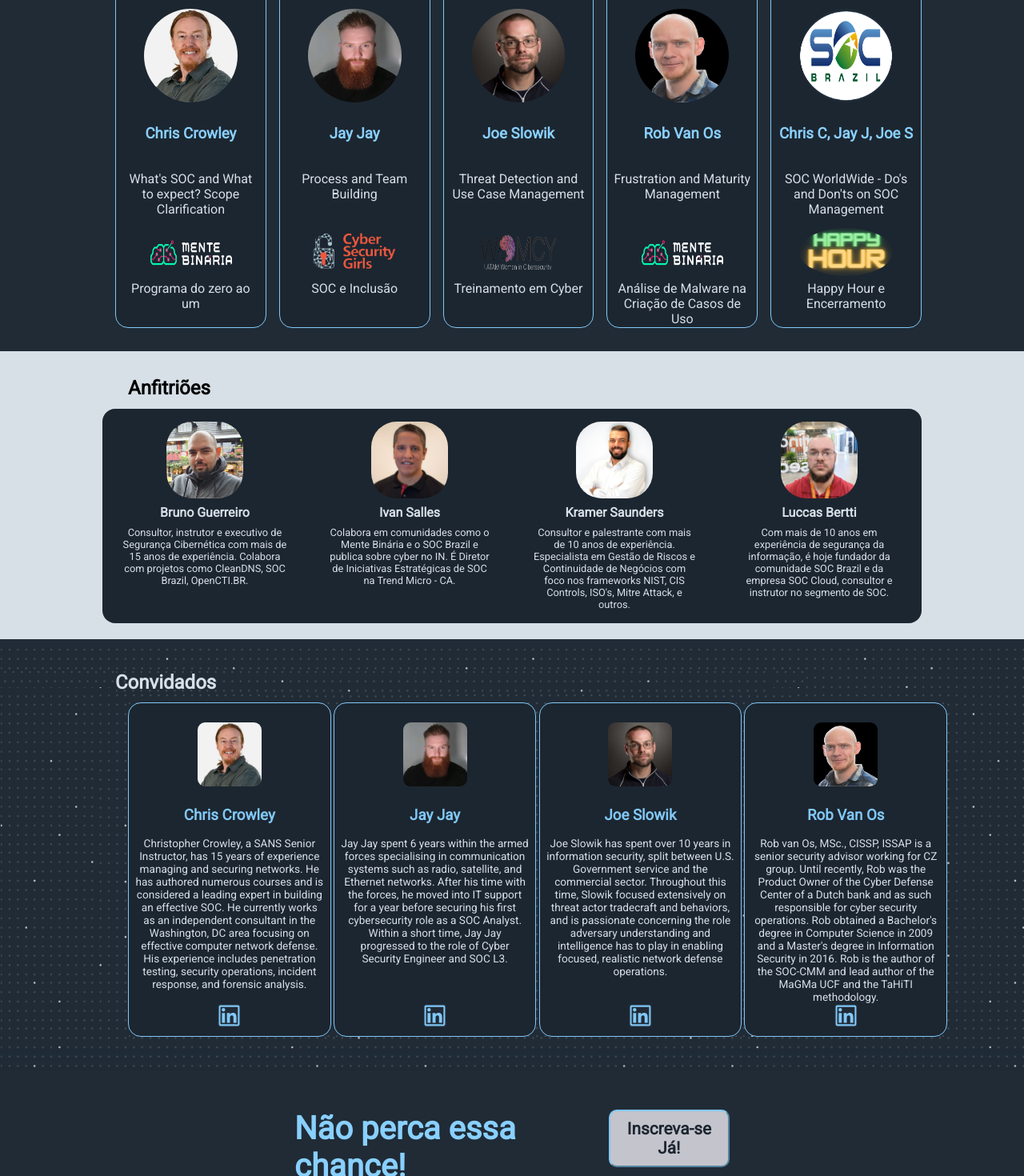
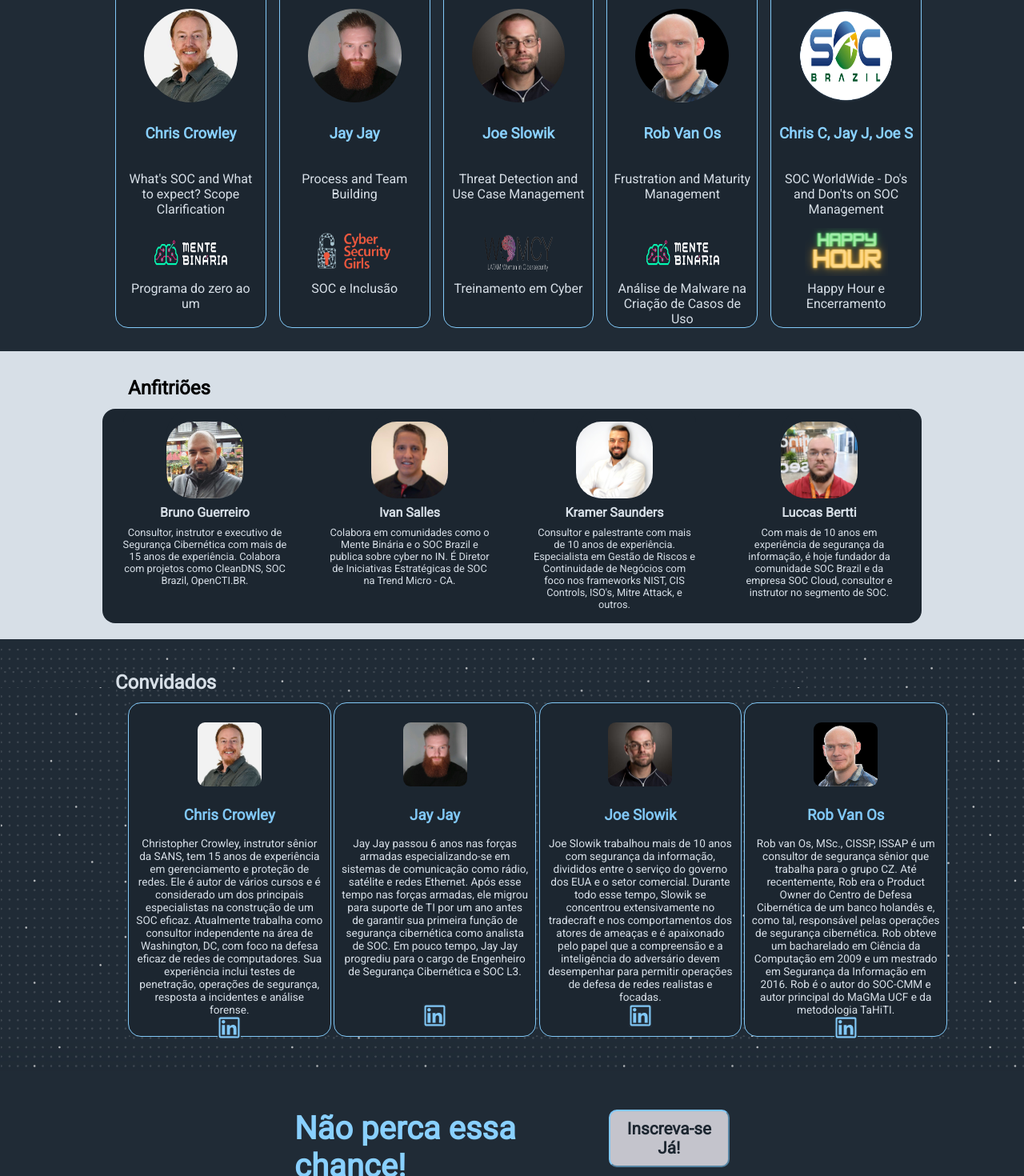
Before and after one commit to Tathy-Max/socBrazilProject, a React (Create React App) app: page / in a window 1280 px wide. Shown: the part 1128-2598 px from the top of the page at 80% size. Built offline with nearby package versions, Linux system fonts and the light colour scheme.

Commit message:
testing info div

```diff
--- a/src/app.css
+++ b/src/app.css
@@ -19,12 +19,7 @@
 }
 @media screen and (max-width: 480px) {
 	.cardDiv {
-		/* display: flex;
-		justify-content: space-between;
-		align-items: center;
-		width: 80%; */
-		/* height: 36rem; */
-		margin: 0 0.1rem 0 0.1rem;
+		margin: 0 0.1rem 0 -0.9rem;
 	}
 	.h2Agenda {
 		/* color: #89d0ff; */
--- a/src/components/CardM/index.js
+++ b/src/components/CardM/index.js
@@ -6,11 +6,15 @@ export function CardM({ speakers }) {
 	return (
 		<div className={style.cardSDiv}>
 			<h2>{speakers.day}</h2>
-			<img src={`${speakers.imageS}`} alt="speakers logo" />
+			<img
+				className={style.imgSpeaker}
+				src={`${speakers.imageS}`}
+				alt="speakers logo"
+			/>
 			<h3>{speakers.name}</h3>
 			<p className={style.pCardT}>{speakers.topicS}</p>
 			<a href={speakers.link} target="_blank" rel="noreferrer">
-				<img id={style.imgC} src={speakers.imageC} alt="speakers logo" />
+				<img className={style.imgC} src={speakers.imageC} alt="speakers logo" />
 			</a>
 			<p>{speakers.topicC}</p>
 		</div>
--- a/src/components/CardM/styles.module.css
+++ b/src/components/CardM/styles.module.css
@@ -34,7 +34,7 @@
 	background-color: #1c2630;
 	margin-top: -2.5rem;
 }
-.cardSDiv img {
+.imgSpeaker {
 	color: #d7dfe7;
 	width: 7.3rem;
 	height: 7.3rem;
@@ -42,11 +42,13 @@
 	background-color: none;
 	margin-top: -1.5rem;
 }
-#imgC {
+.imgC {
+	width: 6.5rem;
 	height: 3.8rem;
 	background: #1c2630;
 	margin-top: -1.5rem;
 	margin-bottom: -2rem;
+	border-radius: none;
 }
 
 .cardSDiv h2 {
@@ -64,7 +66,7 @@
 	.cardSDiv p {
 		height: 1.2rem;
 		margin-top: -3rem;
-		margin-bottom: 0.8rem;
+		margin-bottom: 0.9rem;
 	}
 	.pCardT {
 		margin-top: 5rem;
--- a/src/components/Event/styles.module.css
+++ b/src/components/Event/styles.module.css
@@ -89,7 +89,6 @@
 } */
 @media screen and (max-width: 480px) {
 	.eventContainer {
-		/* width: 168%; */
 		height: 41.5rem;
 		width: calc(100% - 100px);
 		height: 27.5rem;
@@ -98,14 +97,11 @@
 	.eventDiv {
 		width: 190%;
 		height: 38rem;
-		/* margin: 1.8rem auto 0 8rem; */
 	}
 	.eventDiv img {
-		width: 49rem;
+		width: 48rem;
 		height: 14rem;
-		margin-top: 7.2rem;
-		margin-left: auto;
-		margin-right: auto;
+		margin: 7.6rem auto 0 0.5rem;
 	}
 	.sponsorsDiv {
 		width: 37rem;
--- a/src/components/Info/styles.module.css
+++ b/src/components/Info/styles.module.css
@@ -35,10 +35,11 @@
 }
 @media screen and (max-width: 480px) {
 	.infoDiv {
-		width: 168%;
+		width: 190%;
 		height: fit-content;
 		margin: 0 auto 0 auto;
 		background-color: #d7dfe7;
+		padding-top: 0.6rem;
 	}
 	.infoDiv img {
 		margin: 0 -2.5rem 0 -2.5rem;
--- a/src/components/Navbar/styles.module.css
+++ b/src/components/Navbar/styles.module.css
@@ -36,10 +36,8 @@
 
 @media screen and (max-width: 480px) {
 	.navbarDiv {
-		padding-top: 2.2rem;
+		padding-top: 2.8rem;
 		height: 4.8rem;
-		/* border-bottom: 0.1rem solid #81c8f7; */
-		/* margin-top: -2.1rem; */
 	}
 	.navbarDiv p {
 		font-size: 1.1rem;
--- a/src/speakers.json
+++ b/src/speakers.json
@@ -3,7 +3,7 @@
 		"day": "Seg 05/12",
 		"imageS": "./assets/guest11.jpeg",
 		"name": "Chris Crowley",
-		"aboutS": "Christopher Crowley, a SANS Senior Instructor, has 15 years of experience managing and securing networks. He has authored numerous courses and is considered a leading expert in building an effective SOC. He currently works as an independent consultant in the Washington, DC area focusing on effective computer network defense. His experience includes penetration testing, security operations, incident response, and forensic analysis.",
+		"aboutS": "Christopher Crowley, instrutor sênior da SANS, tem 15 anos de experiência em gerenciamento e proteção de redes. Ele é autor de vários cursos e é considerado um dos principais especialistas na construção de um SOC eficaz. Atualmente trabalha como consultor independente na área de Washington, DC, com foco na defesa eficaz de redes de computadores. Sua experiência inclui testes de penetração, operações de segurança, resposta a incidentes e análise forense.",
 		"linkedinS": "https://www.linkedin.com/in/christopher-crowley-1200339/",
 		"topicS": "What's SOC and What to expect? Scope Clarification",
 		"imageC": "./assets/logoMB.png",
@@ -14,7 +14,7 @@
 		"day": "Ter 06/12",
 		"imageS": "./assets/guest22.jpeg",
 		"name": "Jay Jay",
-		"aboutS": "Jay Jay spent 6 years within the armed forces specialising in communication systems such as radio, satellite, and Ethernet networks. After his time with the forces, he moved into IT support for a year before securing his first cybersecurity role as a SOC Analyst. Within a short time, Jay Jay progressed to the role of Cyber Security Engineer and SOC L3.",
+		"aboutS": "Jay Jay passou 6 anos nas forças armadas especializando-se em sistemas de comunicação como rádio, satélite e redes Ethernet. Após esse tempo nas forças armadas, ele migrou para suporte de TI por um ano antes de garantir sua primeira função de segurança cibernética como analista de SOC. Em pouco tempo, Jay Jay progrediu para o cargo de Engenheiro de Segurança Cibernética e SOC L3.",
 		"linkedinS": "https://www.linkedin.com/in/biggingerhoneypot/",
 		"topicS": "Process and Team Building",
 		"imageC": "./assets/logoGirls.png",
@@ -25,7 +25,7 @@
 		"day": "Qua 07/12",
 		"imageS": "./assets/guest44.jpeg",
 		"name": "Joe Slowik",
-		"aboutS": "Joe Slowik has spent over 10 years in information security, split between U.S. Government service and the commercial sector. Throughout this time, Slowik focused extensively on threat actor tradecraft and behaviors, and is passionate concerning the role adversary understanding and intelligence has to play in enabling focused, realistic network defense operations.",
+		"aboutS": "Joe Slowik trabalhou mais de 10 anos com segurança da informação, divididos entre o serviço do governo dos EUA e o setor comercial. Durante todo esse tempo, Slowik se concentrou extensivamente no tradecraft e nos comportamentos dos atores de ameaças e é apaixonado pelo papel que a compreensão e a inteligência do adversário devem desempenhar para permitir operações de defesa de redes realistas e focadas.",
 		"linkedinS": "https://www.linkedin.com/in/joe-slowik/",
 		"topicS": "Threat Detection and Use Case Management",
 		"imageC": "./assets/logoWomcy.png",
@@ -36,7 +36,7 @@
 		"day": "Qui 08/12",
 		"imageS": "./assets/guest33.jpeg",
 		"name": "Rob Van Os",
-		"aboutS": "Rob van Os, MSc., CISSP, ISSAP is a senior security advisor working for CZ group. Until recently, Rob was the Product Owner of the Cyber Defense Center of a Dutch bank and as such responsible for cyber security operations. Rob obtained a Bachelor's degree in Computer Science in 2009 and a Master's degree in Information Security in 2016. Rob is the author of the SOC-CMM and lead author of the MaGMa UCF and the TaHiTI methodology.",
+		"aboutS": "Rob van Os, MSc., CISSP, ISSAP é um consultor de segurança sênior que trabalha para o grupo CZ. Até recentemente, Rob era o Product Owner do Centro de Defesa Cibernética de um banco holandês e, como tal, responsável pelas operações de segurança cibernética. Rob obteve um bacharelado em Ciência da Computação em 2009 e um mestrado em Segurança da Informação em 2016. Rob é o autor do SOC-CMM e autor principal do MaGMa UCF e da metodologia TaHiTI.",
 		"linkedinS": "https://www.linkedin.com/in/socadvisor/",
 		"topicS": "Frustration and Maturity Management",
 		"imageC": "./assets/logoMB.png",
```
